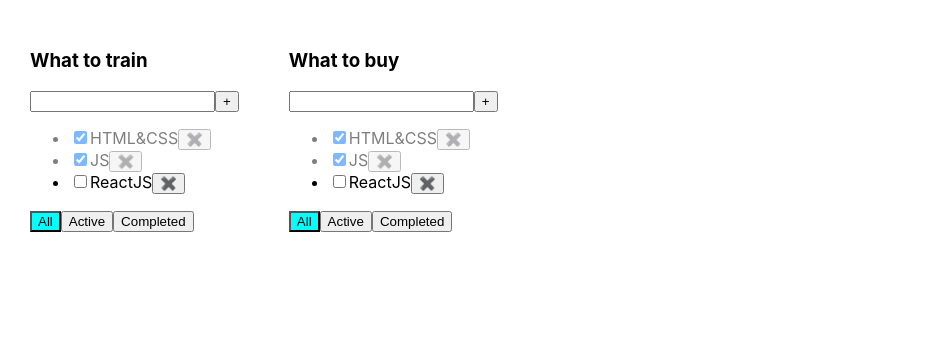
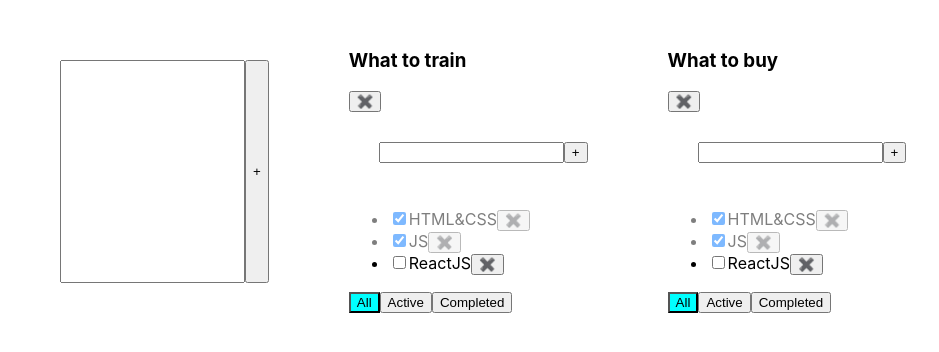
Before and after one commit to tenadopt/to-do-list-last-version, a React (Create React App) app: page / in a window 1280 px wide. Shown: the top 352 px of the page, without its empty margins (0-939 px from the left). Built offline with nearby package versions, Linux system fonts and the light colour scheme.

Commit message:
Add RemoveTD and Editeble Span

```diff
--- /dev/null
+++ b/src/AddItemForm.tsx
@@ -0,0 +1,42 @@
+import React, {ChangeEvent, useState} from 'react';
+
+type AddItemFormType = {
+    addItem: (title: string)=>void
+}
+
+
+export const AddItemForm = (props: AddItemFormType) => {
+
+    const [title, setTitle] = useState('')
+    const [error, setError] = useState('')
+
+    const addTaskHandler = () => {
+        if (title.trim() !== '') {
+            props.addItem(title.trim())
+            setTitle('')
+        } else setError('Title is Requied')
+        setTitle('')
+    }
+
+    const onChangeInputHandler = (e: ChangeEvent<HTMLInputElement>) => setTitle(e.currentTarget.value);
+    const onChangeEnterHandler = (e: React.KeyboardEvent<HTMLInputElement>) => {
+        setError('')
+        if (e.key === 'Enter') {
+            addTaskHandler()
+            setTitle('')
+        }
+    };
+
+    return (
+        <div className="App">
+                <input
+                    className={error ? 'error' : ''}
+                    value={title}
+                    onChange={onChangeInputHandler}
+                    onKeyDown={onChangeEnterHandler}
+                />
+                <button onClick={addTaskHandler}>+</button>
+                {error && <div className='error-message'>{error}</div>}
+        </div>
+    );
+};
--- a/src/App.css
+++ b/src/App.css
@@ -23,3 +23,7 @@
 .isDone {
   opacity: 50%;
 }
+
+.header {
+  display: flex;
+}
--- a/src/App.tsx
+++ b/src/App.tsx
@@ -2,6 +2,7 @@
 import './App.css';
 import {TaskType, Todolist} from "./Todolist";
 import {v1} from "uuid";
+import {AddItemForm} from "./AddItemForm";
 
 export type FilterValueType = 'All' | 'Active' | 'Completed'
 
@@ -46,7 +47,7 @@
     }
 
     const changeFilter = (todolistId: string, value: FilterValueType) => {
-        const todolist = todolists.map(el => el.id === todolistId ? el.filter = value : el)
+        todolists.map(el => el.id === todolistId ? el.filter = value : el)
         setTodolists([...todolists])
     }
 
@@ -60,8 +61,22 @@
        setTask({...tasks, [todolistId]: tasks[todolistId].filter(el=>el.id!==id)})
     }
 
+    const removeTodolist = (todolistsID: string) => {
+        setTodolists(todolists.filter(el => el.id !== todolistsID))
+        delete tasks[todolistsID]
+        setTask({...tasks})
+    }
+
+    const addTodolist = (title: string) => {
+        const newTodolistId = v1()
+        const newTodolist: TodolistType = {id: newTodolistId, title: title, filter: 'All'}
+        setTodolists([newTodolist,...todolists])
+        setTask({...tasks, [newTodolistId]: []})
+    }
+
     return (
         <div className="App">
+          <AddItemForm addItem={addTodolist}/>
             {todolists.map(todolist => {
                 let tasksForTodolist = tasks[todolist.id]
 
@@ -81,8 +96,9 @@
                                  addTask={addTask}
                                  checkBoxChangeTask={checkBoxChangeTask}
                                  filter={todolist.filter}
+                                 removeTodolist={removeTodolist}
                 />
-            })}
+                })}
         </div>
     );
 }
--- /dev/null
+++ b/src/EditebleSpan.tsx
@@ -0,0 +1,10 @@
+import React from 'react';
+import {Simulate} from "react-dom/test-utils";
+
+type EditebleSpanType = {
+    value: string
+}
+
+export const EditebleSpan = (props: EditebleSpanType) => {
+    return <span>{props.value}</span>
+};
--- a/src/Todolist.tsx
+++ b/src/Todolist.tsx
@@ -1,6 +1,8 @@
-import React, {ChangeEvent, useState} from 'react';
+import React from 'react';
 import {FilterValueType} from "./App";
 import './App.css'
+import {AddItemForm} from "./AddItemForm";
+import {EditebleSpan} from "./EditebleSpan";
 
 export type TaskType = {
     id: string
@@ -17,51 +19,32 @@
     addTask: (todolistId: string, title: string) => void
     checkBoxChangeTask: (todolistId: string, taskId: string, newIsDoneValue: boolean) => void
     filter: FilterValueType
+    removeTodolist: (todolistId: string) => void
 }
 
 export const Todolist = (props: PropsType) => {
 
-    const [title, setTitle] = useState('')
-    const [error, setError] = useState('')
-
-    const addTaskHandler = () => {
-        if (title.trim() !== '') {
-            props.addTask(props.id, title.trim())
-            setTitle('')
-        } else setError('Title is Requied')
-        setTitle('')
+    const addTaskHandler = (title: string) => {
+            props.addTask(props.id, title)
+    }
+    const removeTodolistHandler = () => {
+        props.removeTodolist(props.id)
     }
     const changeFilterAllHandler = () => {
-        props.changeFilter(props.id,'All')
+        props.changeFilter(props.id, 'All')
     }
     const changeFilterActiveHandler = () => {
-        props.changeFilter(props.id,'Active')
+        props.changeFilter(props.id, 'Active')
     }
     const changeFilterCompletedHandler = () => {
-        props.changeFilter(props.id,'Completed')
+        props.changeFilter(props.id, 'Completed')
     }
-    const onChangeInputHandler = (e: ChangeEvent<HTMLInputElement>) => setTitle(e.currentTarget.value);
-    const onChangeEnterHandler = (e: React.KeyboardEvent<HTMLInputElement>) => {
-        setError('')
-        if (e.key === 'Enter') {
-            addTaskHandler()
-            setTitle('')
-        }
-    };
 
     return (
         <div>
             <h3>{props.title}</h3>
-            <div>
-                <input
-                    className={error ? 'error' : ''}
-                    value={title}
-                    onChange={onChangeInputHandler}
-                    onKeyDown={onChangeEnterHandler}
-                />
-                <button onClick={addTaskHandler}>+</button>
-                {error && <div className='error-message'>{error}</div>}
-            </div>
+            <button onClick={removeTodolistHandler}>✖️</button>
+          <AddItemForm addItem={addTaskHandler} />
             <ul>
                 {props.tasks.map((task) => {
                     return (
@@ -73,7 +56,7 @@
                                     const newIsDoneValue = e.currentTarget.checked
                                     props.checkBoxChangeTask(props.id, task.id, newIsDoneValue)
                                 }}/>
-                            <span>{task.title}</span>
+                            <EditebleSpan value={task.title}/>
                             <button onClick={() => props.removeTask(props.id, task.id)}>✖️</button>
                         </li>
                     )
```
Also changed, not shown: src/Todolist.css (added).
